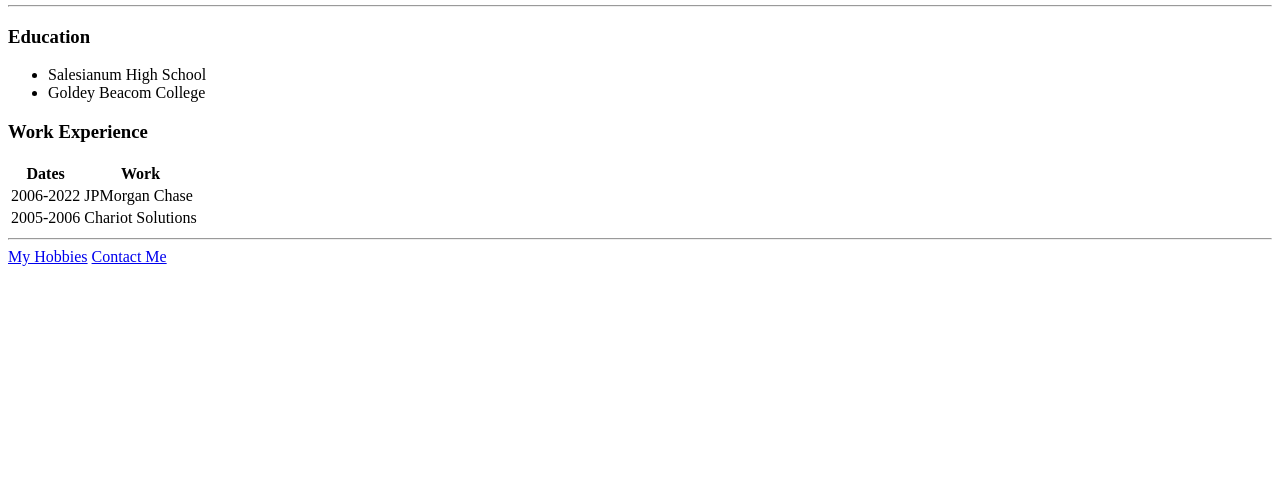
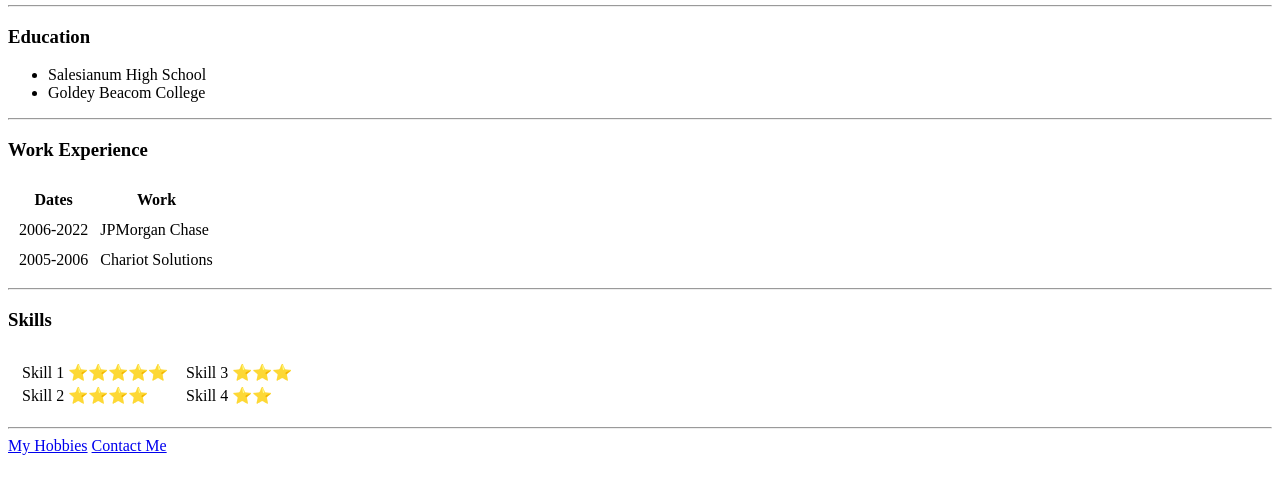
Before and after one commit to jimtoy/udemy-personal-site, a plain HTML site: page index.html in a window 1280 px wide. Shown: the part 297-790 px from the top of the page. Drawn offline with Linux system fonts and the light colour scheme.

Commit message:
finished lesson 25

```diff
--- a/index.html
+++ b/index.html
@@ -24,8 +24,10 @@
         <li>Goldey Beacom College</li>
     </ul>
 
+    <hr>
+
     <h3>Work Experience</h3>
-    <table>
+    <table cellspacing="10">
         <thead>
             <th>Dates</th>
             <th>Work</th>
@@ -41,6 +43,34 @@
             </tr>
         </tbody>
     </table>
+
+    <hr>
+
+    <h3>Skills</h3>
+    <table cellspacing="10">
+        <tr>
+            <td>
+                <table >
+                    <tr>
+                        <td>Skill 1 &#11088;&#11088;&#11088;&#11088;&#11088;</td>
+                    </tr>
+                    <tr>
+                        <td>Skill 2 &#11088;&#11088;&#11088;&#11088;</td>
+                    </tr>
+                </table>
+            </td>
+            <td>
+                <table >
+                    <tr>
+                        <td>Skill 3 &#11088;&#11088;&#11088;</td>
+                    </tr>
+                    <tr>
+                        <td>Skill 4 &#11088;&#11088</td>
+                    </tr>
+                </table>
+            </td>
+        </tr>
+    </table>
     <hr>
     <a href="hobbies.html">My Hobbies</a>
     <a href="contact.html">Contact Me</a>
```
